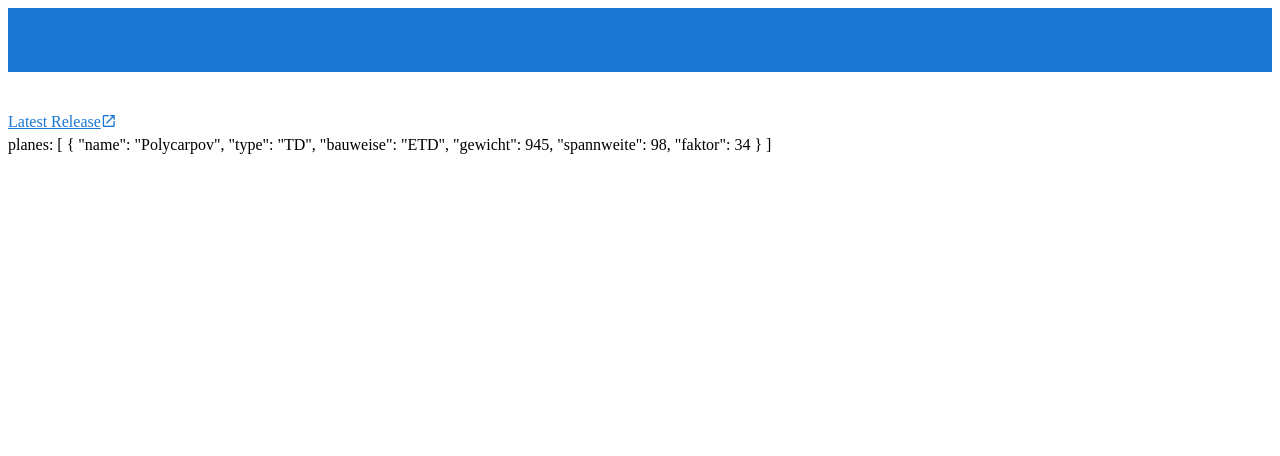
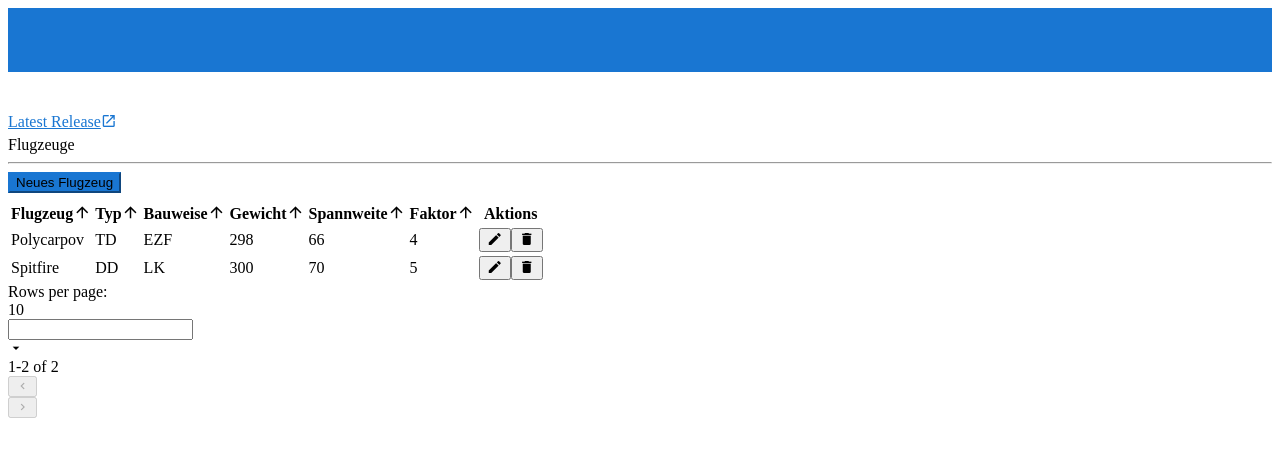
Before and after one commit to petziferum/hangar, a Vue app: page / in a window 1280 px wide. Shown: the top 456 px of the page. Built offline with nearby package versions, Linux system fonts and the light colour scheme; grey boxes are pictures that could not be loaded.

Commit message:
DataTable.vue

```diff
--- a/src/components/DataTable.vue
+++ b/src/components/DataTable.vue
@@ -7,9 +7,9 @@
   >
     <template v-slot:top>
       <v-toolbar
-
+        elevation="2"
       >
-        <v-toolbar-title>My CRUD</v-toolbar-title>
+        <v-toolbar-title>Flugzeuge</v-toolbar-title>
         <v-divider
           class="mx-4"
           inset
@@ -126,6 +126,7 @@
       </v-toolbar>
     </template>
     <template v-slot:item.actions="{ item }">
+
       <v-icon
         small
         class="mr-2"
@@ -164,13 +165,14 @@ export default class DataTable extends Vue {
     {text: "Bauweise", value:"bauweise"},
     {text: "Gewicht", value:"gewicht"},
     {text: "Spannweite", value:"spannweite"},
-    {text: "Faktor", value:"faktor"}
+    {text: "Faktor", value:"faktor"},
+    {text: "Aktions", value: "actions", sortable: false}
   ]
   editedIndex = -1;
   dialog = false;
   dialogDelete = false;
-  planes: Array<Plane>;
-  editedItem: {
+  planes: Array<Plane> = [];
+  editedItem = {
     name: '',
     type: '',
     bauweise: '',
@@ -178,7 +180,7 @@ export default class DataTable extends Vue {
     spannweite: 0,
     faktor: 0,
   }
-  defaultItem: {
+  defaultItem = {
     name: '',
     type: '',
     bauweise: '',
@@ -198,18 +200,25 @@ export default class DataTable extends Vue {
     .withGewicht(298)
     .withSpannweite(66)
     .withFaktor(4)
-
+    const p1 = Plane.createEmptyPlane()
+    .withName("Spitfire")
+    .withType("DD")
+    .withBauweise("LK")
+    .withGewicht(300)
+    .withSpannweite(70)
+    .withFaktor(5)
     this.planes.push(p)
+    this.planes.push(p1)
   }
 
 
-  editItem (item) {
+  editItem (item: any) {
     this.editedIndex = this.planes.indexOf(item)
     this.editedItem = Object.assign({}, item)
     this.dialog = true
   }
 
-  deleteItem (item) {
+  deleteItem (item:any) {
     this.editedIndex = this.planes.indexOf(item)
     this.editedItem = Object.assign({}, item)
     this.dialogDelete = true
--- a/src/components/DevTest.vue
+++ b/src/components/DevTest.vue
@@ -1,14 +1,16 @@
 <template>
 <v-container>
-  planes: {{ planes }}
+<DataTable />
 </v-container>
 </template>
 
 <script lang="ts">
 import { Component, Vue } from "vue-property-decorator";
 import Plane from "@/types/Plane";
-
-@Component
+import DataTable from "@/components/DataTable.vue";
+@Component({
+  components: { DataTable }
+})
 export default class DevTest extends Vue {
 planes: Array<Plane> = [];
 
@@ -21,7 +23,6 @@ planes: Array<Plane> = [];
     .withGewicht(945)
     .withSpannweite(98)
     .withFaktor(34)
-    console.log("p", p)
     this.planes.push(p)
   }
 
```
